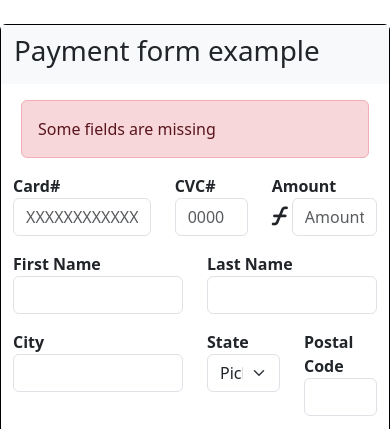
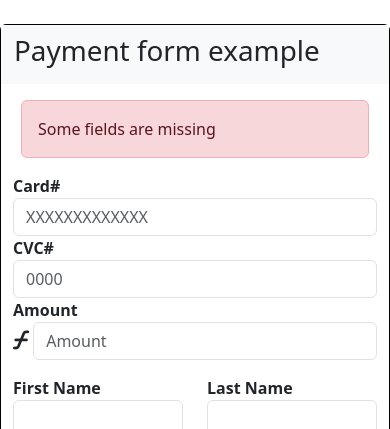
Before and after one commit to 4GeeksAcademy/pmart1n-form-html5-bootstrap, a plain HTML site: page index.html in a window 390 px wide. Shown: the top 429 px of the page. Drawn offline with nearby package versions, Linux system fonts and the light colour scheme.

Commit message:
proyecto corregido para ser mobile first

```diff
--- a/index.html
+++ b/index.html
@@ -29,17 +29,17 @@
       </div>
       <!--BODY FORM-->
       <div class="row">
-        <div class="col-5">
+        <div class="col-md-5 col-xs-12">
           <label for="card"><strong>Card#</strong></label>
           <br>
           <input class="form-control" type="text" id="card" placeholder="XXXXXXXXXXXXX">
         </div>
-        <div class="col-3">
+        <div class="col-md-3 col-xs-1">
           <label for="CodigoCVC"><strong>CVC#</strong></label>
           <br>
           <input class="form-control" type="text" id="CodigoCVC" placeholder="0000">
         </div>
-        <div class="col-4">
+        <div class="col-md-4 col-xs-4">
           <label for="cash"><strong>Amount</strong></label>
           <div class="group d-flex">
             <i class="fa-solid fa-florin-sign fs-4 mt-2 pe-1"></i>
@@ -59,22 +59,22 @@
         </div>
       </div>
       <div class="row pt-3">
-        <div class="col-6">
+        <div class="col-md-6 col-xs-6">
           <label for="Ciudad"><strong>City</strong></label>
           <br>
           <input type="text" class="form-control">
         </div>
-        <div class="col-3">
+        <div class="col-md-3 col-xs-3">
           <label for="provincia"><strong>State</strong></label>
           <br>
-          <select name="provincias" id="provincia" class="form-select">
+          <select name="provincias" id="provincia" class="form-select col-sm-auto">
             <option value="provincias">Pick a state</option>
             <option value="provincias">Pontevedra</option>
             <option value="provincias">Barcelona</option>
             <option value="provincias">Madrid</option>
           </select>
         </div>
-        <div class="col-3">
+        <div class="col-md-3 col-xs-3">
           <label for="CP"><strong>Postal Code</strong></label>
           <br>
           <input type="text" id="CP" class="form-control">
@@ -83,7 +83,7 @@
       <div class="row pt-3 pb-5">
         <div class="col-6">
           <label for="pagos"><strong>We accept:</strong></label>
-          <div class="pt-3 w-50 ">
+          <div class="pt-3 w-50 col-12 col-xs-auto">
             <div class="input-group  fs-5 rounded bg-secondary py-2 gap-3">
               <input class="ms-3" type="radio" value="" aria-label="Radio button for following text input"><i
                 class="fa-brands fa-cc-mastercard"></i>
@@ -96,7 +96,7 @@
             </div>
           </div>
         </div>
-        <div class="col-6 pb-5">
+        <div class="col-6 pb-5 col-sm-auto">
           <label for="Mensaje"><strong>Message</strong></label>
           <br>
           <textarea class="form-control" name="Mensaje" id="" cols="30" rows="10" style="height:100px"></textarea>
```
